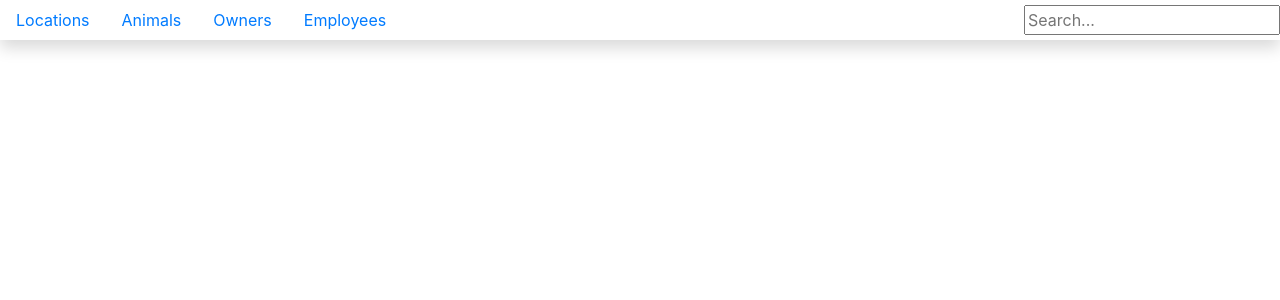
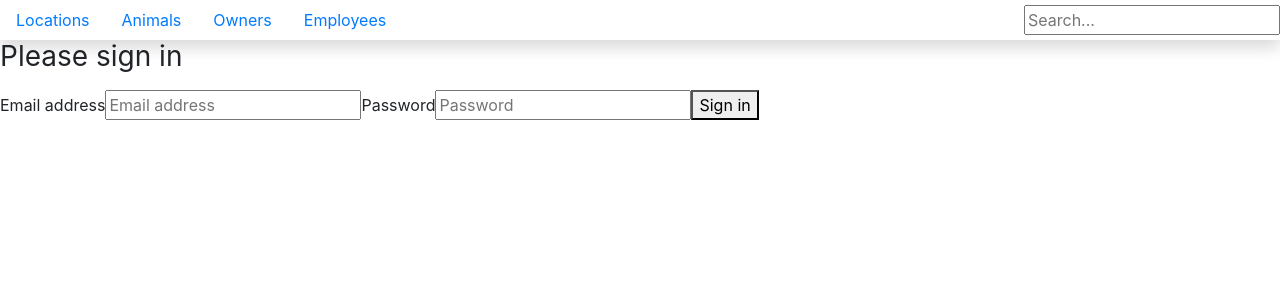
Before and after one commit to megcruzen/react_kennel, a React (Create React App) app: page /login in a window 1280 px wide. Shown: the top 300 px of the page. Built offline with nearby package versions, Linux system fonts and the light colour scheme; no server answers.

Commit message:
Added login and conditional routing for all components

```diff
--- a/api/kennel.json
+++ b/api/kennel.json
@@ -15,6 +15,10 @@
     {
       "id": 4,
       "name": "Blaise Roberts"
+    },
+    {
+      "name": "John Doe",
+      "id": 5
     }
   ],
   "locations": [
--- a/src/components/ApplicationViews.js
+++ b/src/components/ApplicationViews.js
@@ -1,7 +1,7 @@
 // Contains all the data/fetches and renders children components
-
-import { Route } from 'react-router-dom'
+import { Route, Redirect } from "react-router-dom"
 import React, { Component } from "react"
+import Login from './authentication/Login'
 
 import AnimalManager from "../modules/AnimalManager"
 import AnimalList from './animal/AnimalList'
@@ -21,7 +21,6 @@
 import OwnerList from './owner/OwnerList'
 import OwnerDetail from './owner/OwnerDetail'
 
-
 export default class ApplicationViews extends Component {
 
     state = {
@@ -31,6 +30,9 @@
         owners: [],
         ownersPets: []
     }
+
+    // Check if credentials are in local storage
+    isAuthenticated = () => sessionStorage.getItem("credentials") !== null;
 
     componentDidMount() {
 
@@ -96,23 +98,30 @@
     render() {
         return (
             <React.Fragment>
-                <Route exact path="/" render={(props) => {
-                    return <LocationList
-                                locations={this.state.locations} />
-                }} />
+                <Route path="/login" component={Login} />
+
                 <Route path="/locations/:locationId(\d+)" render={(props) => {
                     return <LocationDetail {...props}
                                 locations={this.state.locations} />
                 }} />
 
-                {/* <Route exact path="/animals" render={(props) => {
-                    return <AnimalList deleteAnimal={this.deleteAnimal} animals={this.state.animals} />
-                }} /> */}
+                <Route exact path="/" render={props => {
+                    if (this.isAuthenticated()) {
+                        return <LocationList {...props}
+                                    locations={this.state.locations} />
+                    } else {
+                        return <Redirect to="/login" />
+                    }
+                }} />
 
-                <Route exact path="/animals" render={(props) => {
+                <Route exact path="/animals" render={props => {
+                    if (this.isAuthenticated()) {
                         return <AnimalList {...props}
                                     deleteAnimal={this.deleteAnimal}
                                     animals={this.state.animals} />
+                    } else {
+                        return <Redirect to="/login" />
+                    }
                 }} />
 
                 <Route path="/animals/:animalId(\d+)" render={(props) => {
@@ -122,17 +131,21 @@
                                 owners={this.state.owners} />
                 }} />
 
-                {/* Our shiny new route. We pass employees to the AnimalForm so a dropdown can be populated */}
+                {/* We pass employees to the AnimalForm so a dropdown can be populated */}
                 <Route path="/animals/new" render={(props) => {
                     return <AnimalForm {...props}
                                 addAnimal={this.addAnimal}
                                 employees={this.state.employees} />
                 }} />
 
-                <Route exact path="/employees" render={(props) => {
+                <Route exact path="/employees" render={props => {
+                    if (this.isAuthenticated()) {
                         return <EmployeeList {...props}
                                     deleteEmployee={this.deleteEmployee}
                                     employees={this.state.employees} />
+                    } else {
+                        return <Redirect to="/login" />
+                    }
                 }} />
 
                 <Route path="/employees/new" render={(props) => {
@@ -140,10 +153,14 @@
                                 addEmployee={this.addEmployee} />
                 }} />
 
-                <Route exact path="/owners" render={(props) => {
-                    return <OwnerList
+                <Route exact path="/owners" render={props => {
+                    if (this.isAuthenticated()) {
+                        return <OwnerList {...props}
                                     deleteOwner={this.deleteOwner}
                                     owners={this.state.owners} />
+                    } else {
+                        return <Redirect to="/login" />
+                    }
                 }} />
 
                 <Route path="/owners/:ownerId(\d+)" render={(props) => {
--- /dev/null
+++ b/src/components/authentication/Login.js
@@ -0,0 +1,60 @@
+import React, { Component } from "react"
+
+
+export default class Login extends Component {
+
+    // Set initial state
+    state = {
+        email: "",
+        password: ""
+    }
+
+    // Update state whenever an input field is edited
+    handleFieldChange = (evt) => {
+        const stateToChange = {}
+        stateToChange[evt.target.id] = evt.target.value
+        this.setState(stateToChange)
+    }
+
+    // Simplistic handler for login submit
+    handleLogin = (e) => {
+        e.preventDefault()
+
+        /*
+            For now, just store the email and password that
+            the customer enters into local storage.
+        */
+        sessionStorage.setItem(
+            "credentials",
+            JSON.stringify({
+                email: this.state.email,
+                password: this.state.password
+            })
+        )
+    }
+
+    render() {
+        return (
+            <form onSubmit={this.handleLogin}>
+                <h1 className="h3 mb-3 font-weight-normal">Please sign in</h1>
+                <label htmlFor="inputEmail">
+                    Email address
+                </label>
+                <input onChange={this.handleFieldChange} type="email"
+                       id="email"
+                       placeholder="Email address"
+                       required="" autoFocus="" />
+                <label htmlFor="inputPassword">
+                    Password
+                </label>
+                <input onChange={this.handleFieldChange} type="password"
+                       id="password"
+                       placeholder="Password"
+                       required="" />
+                <button type="submit">
+                    Sign in
+                </button>
+            </form>
+        )
+    }
+}
```
Lines whose indentation alone changed are shown as unchanged.
